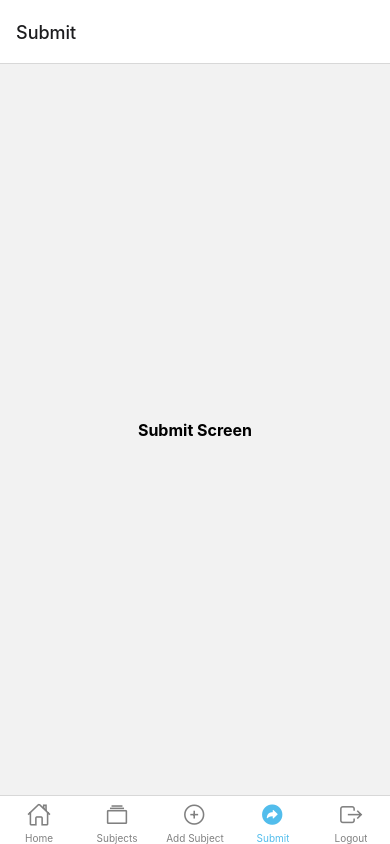
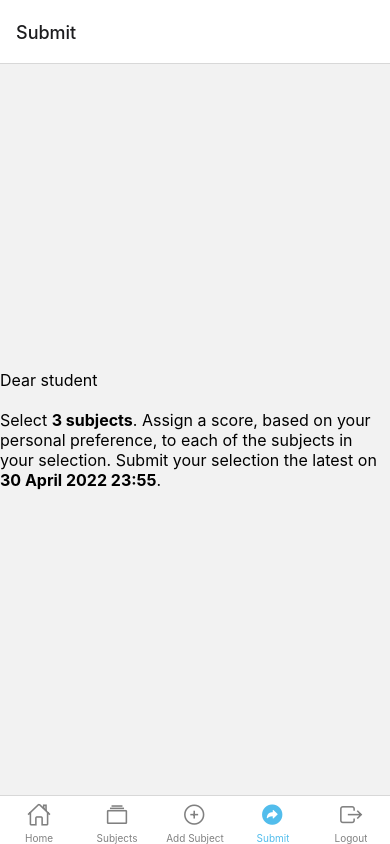
Before and after one commit to fiendeleersnyder/Bachelorproject-Frontend-Groep1, a React Native app in the folder Frontend-mobieleapplicatie/BachelorproefApp/: screen /Submit in a window 390 px wide. Built offline with nearby package versions, Linux system fonts and the light colour scheme.

Commit message:
form naar console output poging 4

```diff
--- a/Frontend-mobieleapplicatie/BachelorproefApp/app/screens/AddOnderwerpscreen.js
+++ b/Frontend-mobieleapplicatie/BachelorproefApp/app/screens/AddOnderwerpscreen.js
@@ -1,4 +1,4 @@
-import { StyleSheet, Dimensions, Text, TextInput, Alert, Button, Platform, TouchableOpacity, View, Irmage, SafeAreaView} from 'react-native';
+import { StyleSheet, Dimensions, Text, TextInput, Alert, Button, Platform, TouchableOpacity, View, Image, SafeAreaView} from 'react-native';
 import React from 'react';
 import { Picker } from '@react-native-picker/picker';
 import Slider from '@react-native-community/slider';
@@ -32,9 +32,7 @@ class AddOnderwerp extends React.Component {
         flex: 1,
         backgroundColor: '#fff',
         alignItems: 'center',
-        justifyContent: 'center',
       },
-
       formLabel: {
         fontSize: 20,
         color: '#303436',
@@ -43,8 +41,12 @@ class AddOnderwerp extends React.Component {
         fontSize:15,
         color: '#303436'
       },
+      slider:{
+        marginTop: 10,
+        marginBottom:10
+      },
       inputStyle: {
-        marginTop: 20,
+        marginTop: 5,
         width: 300,
         height: 40,
         paddingHorizontal: 10,
@@ -64,7 +66,7 @@ class AddOnderwerp extends React.Component {
      })
 
     return (
-      <View style={styles.container}>
+      <SafeAreaView style={styles.container}>
         <Text style={styles.formLabel}> Title </Text>
           <View>
             <TextInput
@@ -137,21 +139,19 @@ class AddOnderwerp extends React.Component {
                 style={styles.inputStyle}
                 />
             </View>
-        <Text> style={styles.formLabel} Permitted number of students per group</Text>
+        <Text style={styles.formLabel}> Permitted number of students per group</Text>
           <Slider
+              style={styles.slider}
               step={1}
               minimumValue={1}
               maximumValue={2}
               //selectedValue={personen}
               onValueChange={slideValue => {this.setState({aantalpersonen:currentGroep})}}
-              minimumTrackTintColor="#52BDEC"
-              maximumTrackTintColor="#d3d3d3"
               thumbTintColor="#b4e5fa"
             />
         <Text style={styles.formLabel}> Description</Text>
           <TextInput
                 placeholder="Enter description"
-                multiline={true}
                 onChangeText={(text)=>{this.setState({omschrijving:text})}}
                 style={styles.inputStyle}
             />
@@ -309,7 +309,7 @@ class AddOnderwerp extends React.Component {
             />
 
       <Button style={styles.inputStyle} title='Submit!' onPress={()=>{this.submit()}}/>
-      </View>
+      </SafeAreaView>
 
      );
 
--- a/Frontend-mobieleapplicatie/BachelorproefApp/app/screens/Homescreen.js
+++ b/Frontend-mobieleapplicatie/BachelorproefApp/app/screens/Homescreen.js
@@ -1,4 +1,4 @@
-import { StyleSheet, Dimensions, Text, Alert, Button, Platform, TouchableOpacity, View, Irmage, SafeAreaView} from 'react-native';
+import { StyleSheet, Dimensions, Text, Alert, Button, Platform, TouchableOpacity, View, Image, SafeAreaView} from 'react-native';
 
 function Homescreen() {
    return (
@@ -7,12 +7,12 @@ function Homescreen() {
         Welcome
         {"\n"}
         {"\n"}
-        Between 01 April 2022 00:00 and 30 April 2022 23:55 this offer of
+        Between <b>01 April 2022 00:00</b> and <b>30 April 2022 23:55</b> this offer of
         thesis subject will be open for choosing a master thesis. During
         this time you will be able to set favorites, add subjects to a
         selection and submit a selection. For this target group you have
         to submit a selection of 3 subjects. Finalize your submission the
-        latest on 30 April 2022 23:55. After this date the application
+        latest on <b>30 April 2022 23:55</b>. After this date the application
         will no longer be available.
         </Text>
     </View>
@@ -27,7 +27,7 @@ function Homescreen() {
      },
      text: {
         fontSize:16,
-        fontWeight:'700'
+        fontWeight: 'normal'
      }
  })
 
--- a/Frontend-mobieleapplicatie/BachelorproefApp/app/screens/Indienenscreen.js
+++ b/Frontend-mobieleapplicatie/BachelorproefApp/app/screens/Indienenscreen.js
@@ -1,9 +1,16 @@
-import { StyleSheet, Dimensions, Text, Alert, Button, Platform, TouchableOpacity, View, Irmage, SafeAreaView} from 'react-native';
+import { StyleSheet, Dimensions, Text, Alert, Button, Platform, TouchableOpacity, View, Image, SafeAreaView} from 'react-native';
 
 function Indienenscreen() {
    return (
     <View style={styles.view}>
-        <Text style={styles.text}>Submit Screen</Text>
+        <Text style={styles.text}>
+        Dear student
+        {"\n"}
+        {"\n"}
+        Select <b>3 subjects</b>. Assign a score, based on your
+        personal preference, to each of the subjects in your
+        selection. Submit your selection the latest on <b>30 April 2022 23:55</b>.
+        </Text>
     </View>
    );
  }
@@ -16,7 +23,7 @@ function Indienenscreen() {
      },
      text: {
         fontSize:16,
-        fontWeight:'700'
+        fontWeight:'normal',
      }
  })
 
```
